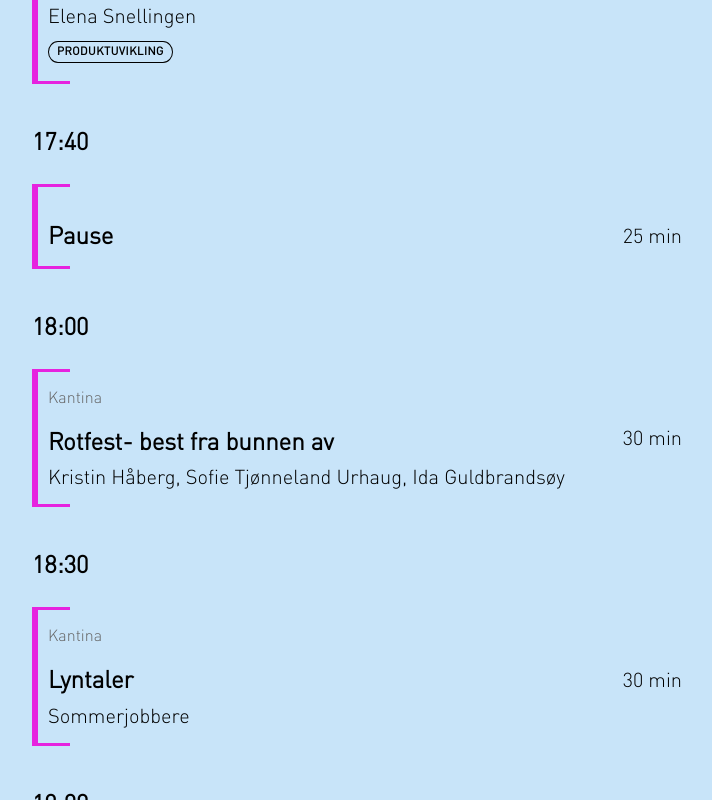
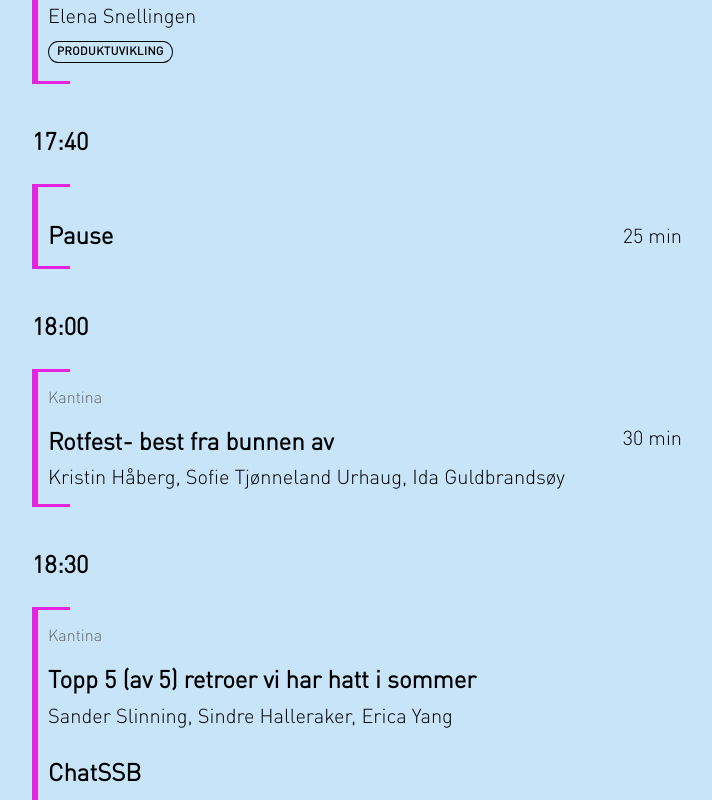
Before and after one commit to erlinvan/sommerfagkveld, a React (Vite) app in the folder frontend/: page /program/foredrag in a window 1280 px wide. Shown: the part 2000-2800 px from the top of the page, without its empty margins (283-995 px from the left). Built offline with nearby package versions, Linux system fonts and the light colour scheme.

Commit message:
Update order for presentations, and add lightning talks

```diff
--- a/frontend/src/assets/data/Program.tsx
+++ b/frontend/src/assets/data/Program.tsx
@@ -45,6 +45,18 @@ I dette foredraget får du svaret – sammen med innsikt fra min egen masteroppg
   {
     id: "rec4",
     fields: {
+      tittel: "Språkmodeller i praksis",
+      rom: "Hovedøya",
+      tid_fra: "16:30",
+      foredragsholder: "Fredrik Wilhelm Butler Wang, Frimann Bergvik Garmann",
+      varighet: 15,
+      beskrivelse: `Det er mye snakk om språkmodeller om dagen, men hvordan fungerer dette egentlig? Hos Utdanningsdirektoratet har vi utviklet et saksbehandlingssystem (spennende ikke sant) ved hjelp av språkmodeller, og i denne presentasjonen skal vi snakke om hvordan dette prosjektet utviklet seg, samt vise hvordan man kan anvende språkmodeller i praksis.`,
+      kategorier: ["AI"],
+    },
+  },
+  {
+    id: "rec5",
+    fields: {
       tittel: "Gjør hverdagen enklere med Raycast",
       rom: "Hovedøya",
       tid_fra: "16:30",
@@ -53,18 +65,6 @@ I dette foredraget får du svaret – sammen med innsikt fra min egen masteroppg
       beskrivelse:
         "Lyst til å gjøre hverdagen litt enklere? I dette foredraget får du smarte triks og enkle grep som kan spare deg for både tid og frustrasjon.",
       kategorier: ["Produktivitet"],
-    },
-  },
-  {
-    id: "rec5",
-    fields: {
-      tittel: "Språkmodeller i praksis",
-      rom: "Hovedøya",
-      tid_fra: "16:30",
-      foredragsholder: "Fredrik Wilhelm Butler Wang, Frimann Bergvik Garmann",
-      varighet: 15,
-      beskrivelse: `Det er mye snakk om språkmodeller om dagen, men hvordan fungerer dette egentlig? Hos Utdanningsdirektoratet har vi utviklet et saksbehandlingssystem (spennende ikke sant) ved hjelp av språkmodeller, og i denne presentasjonen skal vi snakke om hvordan dette prosjektet utviklet seg, samt vise hvordan man kan anvende språkmodeller i praksis.`,
-      kategorier: ["AI"],
     },
   },
   {
@@ -83,18 +83,6 @@ I dette foredraget får du svaret – sammen med innsikt fra min egen masteroppg
   {
     id: "rec6",
     fields: {
-      tittel: "Vet vi egentlig om det vi lager funker? 🔍",
-      rom: "Kantina",
-      tid_fra: "17:10",
-      foredragsholder: "Elena Snellingen",
-      varighet: 15,
-      beskrivelse: `Som utviklere og designere ønsker vi å lage løsninger som skaper verdi – ikke bare leverer funksjonalitet. Men hvordan vet vi om det faktisk fungerer? Ofte går vi rett fra idé til implementering uten å være tydelige på hva vi prøver å oppnå, eller hvordan vi skal måle effekt. Da mister vi muligheten til å lære – og risikerer å bygge videre på antakelser fremfor innsikt.I dette foredraget får du en praktisk introduksjon til hvordan hypotesedrevet utvikling kan hjelpe team med å teste ideer, lære raskere og jobbe mer målrettet🙌`,
-      kategorier: ["Produktuvikling"],
-    },
-  },
-  {
-    id: "rec7",
-    fields: {
       tittel:
         "Hvordan skaper vi fremtidens digitale løsinger - og hvordan kommer de til å se ut?",
       rom: "Kantina",
@@ -106,7 +94,33 @@ I dette foredraget får du svaret – sammen med innsikt fra min egen masteroppg
     },
   },
   {
+    id: "rec7",
+    fields: {
+      tittel: "Vet vi egentlig om det vi lager funker? 🔍",
+      rom: "Kantina",
+      tid_fra: "17:10",
+      foredragsholder: "Elena Snellingen",
+      varighet: 15,
+      beskrivelse: `Som utviklere og designere ønsker vi å lage løsninger som skaper verdi – ikke bare leverer funksjonalitet. Men hvordan vet vi om det faktisk fungerer? Ofte går vi rett fra idé til implementering uten å være tydelige på hva vi prøver å oppnå, eller hvordan vi skal måle effekt. Da mister vi muligheten til å lære – og risikerer å bygge videre på antakelser fremfor innsikt.I dette foredraget får du en praktisk introduksjon til hvordan hypotesedrevet utvikling kan hjelpe team med å teste ideer, lære raskere og jobbe mer målrettet🙌`,
+      kategorier: ["Produktuvikling"],
+    },
+  },
+  {
     id: "rec8",
+    fields: {
+      tittel:
+        "Én kodebase, flere nettsider: Slik bygde vi Frontend as a Service",
+      rom: "Hovedøya",
+      tid_fra: "17:10",
+      foredragsholder: "Sandra Lekve, Christian Scheie Hein",
+      varighet: 15,
+      beskrivelse:
+        "Tre nye nettsider, én felles frontend og et teknisk løft som fikk både utviklere og redaktører til å juble! Vi bygde en skalerbar plattform, lanserte på rekordtid – og fikset en helt ny side på bare én uke. Dette er historien om hvordan vi tok sjansen, gønna på og leverte (uten å miste nattesøvnen)! 🚀",
+      kategorier: ["Frontend", "CMS"],
+    },
+  },
+  {
+    id: "rec9",
     fields: {
       tittel: "Vi sa ikke nei til drømmebestillingen. Vi sa: vent litt.",
       rom: "Hovedøya",
@@ -120,20 +134,6 @@ Men så gnager en liten usikkerhet: Er dette egentlig det rette å lage, med den
 
 Bli med på eventyret der vi gjorde vårt beste for å stikke kjepper i hjulene for drømmebestillingen, og endte opp med å bygge den likevel. 😎`,
       kategorier: ["Produktuvikling", "Måling"],
-    },
-  },
-  {
-    id: "rec9",
-    fields: {
-      tittel:
-        "Én kodebase, flere nettsider: Slik bygde vi Frontend as a Service",
-      rom: "Hovedøya",
-      tid_fra: "17:10",
-      foredragsholder: "Sandra Lekve, Christian Scheie Hein",
-      varighet: 15,
-      beskrivelse:
-        "Tre nye nettsider, én felles frontend og et teknisk løft som fikk både utviklere og redaktører til å juble! Vi bygde en skalerbar plattform, lanserte på rekordtid – og fikset en helt ny side på bare én uke. Dette er historien om hvordan vi tok sjansen, gønna på og leverte (uten å miste nattesøvnen)! 🚀",
-      kategorier: ["Frontend", "CMS"],
     },
   },
   {
@@ -163,14 +163,63 @@ Bli med på eventyret der vi gjorde vårt beste for å stikke kjepper i hjulene
     },
   },
   {
-    id: "rec12",
+    id: "rec15",
     fields: {
-      tittel: "Lyntaler",
+      tid_fra: "18:30",
+      tittel: "Topp 5 (av 5) retroer vi har hatt i sommer",
+      beskrivelse: `Vi gir en rask intro til retroene vi har hatt i sommer og rater de!`,
+      foredragsholder: "Sander Slinning, Sindre Halleraker, Erica Yang ",
+      varighet: 0,
       rom: "Kantina",
+      kategorier: [],
+    },
+  },
+  {
+    id: "rec16",
+    fields: {
       tid_fra: "18:30",
-      foredragsholder: "Sommerjobbere",
-      varighet: 30,
-      beskrivelse: "Lyntaler med sommerjobbere",
+      tittel: "ChatSSB",
+      beskrivelse: `Et forsøk på å få en forskningsbachelor inn i prod`,
+      foredragsholder: "Elias Trana, Trygve Jørgensen",
+      varighet: 0,
+      rom: "Kantina",
+      kategorier: [],
+    },
+  },
+  {
+    id: "rec17",
+    fields: {
+      tid_fra: "18:30",
+      tittel: "En lyntale om klipping og deling av konsertøyeblikk",
+      beskrivelse: `Musikkbransjen handler ikke bare om musikk lenger, artister må også være influensere. Det vil de helst slippe. Hvordan kan vi lage et verktøy i VIERLIVE som lar fansen dele konsertøyeblikk, så artistene kan fokusere på det de faktisk brenner for?`,
+      foredragsholder: "Dina Louise Bahr Bugge, Sara Sandhaug",
+      varighet: 0,
+      rom: "Kantina",
+      kategorier: [],
+    },
+  },
+  {
+    id: "rec18",
+    fields: {
+      tid_fra: "18:30",
+      tittel: "1 år på havet, min seiltur over atlanteren",
+      beskrivelse: `Jeg skal snakke om seilturen min over atlanterhavet, og om hvordan det er å leve leve i en båt i 1 år.`,
+      foredragsholder: "Ole Thomas Petrusson",
+      varighet: 0,
+      rom: "Kantina",
+      kategorier: [],
+    },
+  },
+  {
+    id: "rec19",
+    fields: {
+      tid_fra: "18:30",
+      tittel: "Tegn ideene dine!",
+      beskrivelse: `Vi presenterer litt om tegning som verktøy i idémyldring, basert på erfaringene fra et prosjekt med Nordnorsk Design- og Arkitektursenter.`,
+      foredragsholder:
+        "Catherine Coates Tvete, Frida Staxrud, Jenny Meen Johansen",
+      varighet: 0,
+      rom: "Kantina",
       kategorier: [],
     },
   },
--- a/frontend/src/components/Blokk.tsx
+++ b/frontend/src/components/Blokk.tsx
@@ -1,10 +1,11 @@
-import { Event } from './Event.tsx';
-import styled from 'styled-components';
-import { Props } from '../pages/Program.tsx';
+import { Event } from "./Event.tsx";
+import styled from "styled-components";
+import { Props } from "../pages/Program.tsx";
 
 export function Blokk({ eventList }: Props) {
   const sortedEventList = eventList.sort((a, b) =>
-		a.tittel.localeCompare(b.tittel)
+    //a.tittel.localeCompare(b.tittel)
+    a.id.localeCompare(b.id)
   );
 
   return Object.values(sortedEventList).map((event) => (
```
Lines whose indentation alone changed are shown as unchanged.
